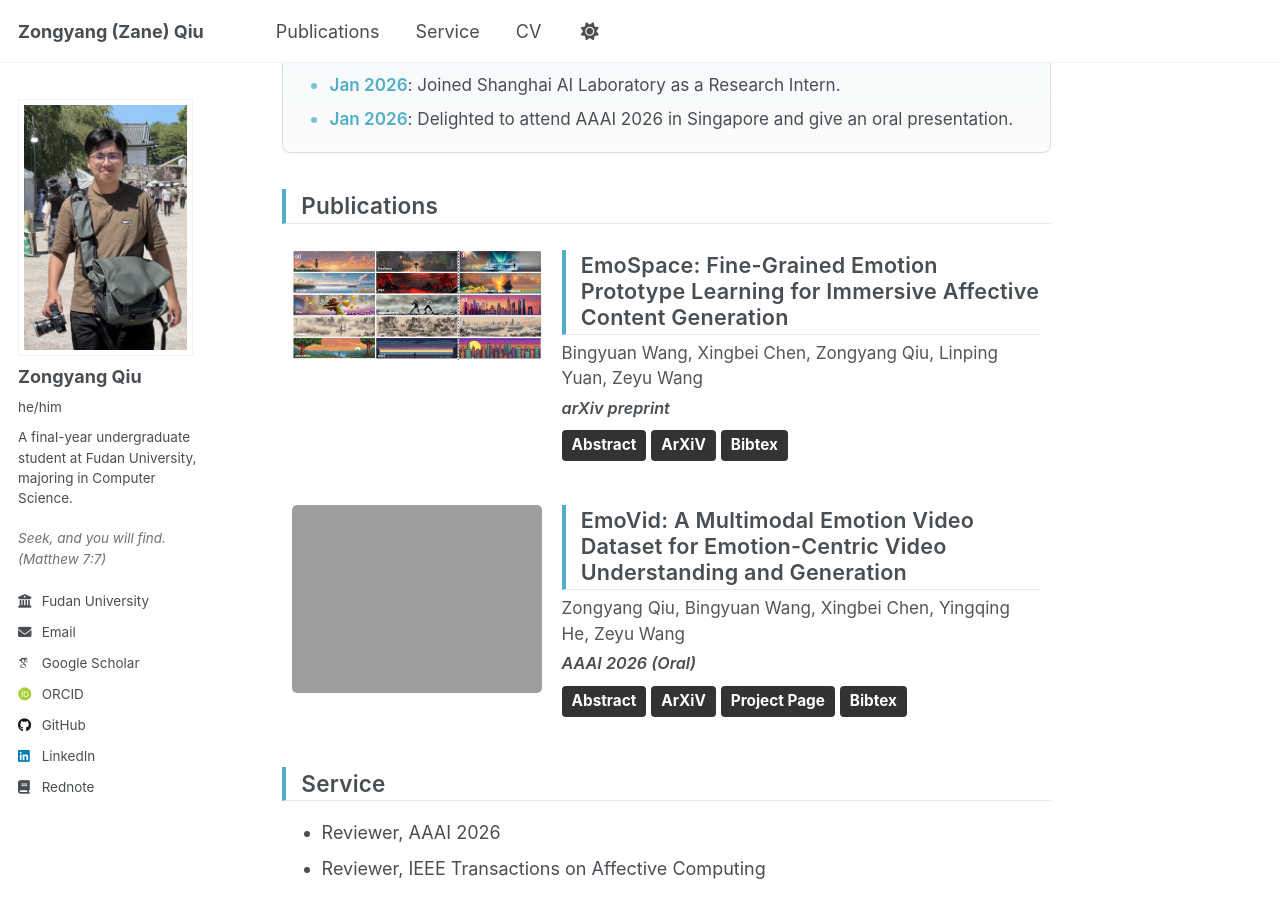
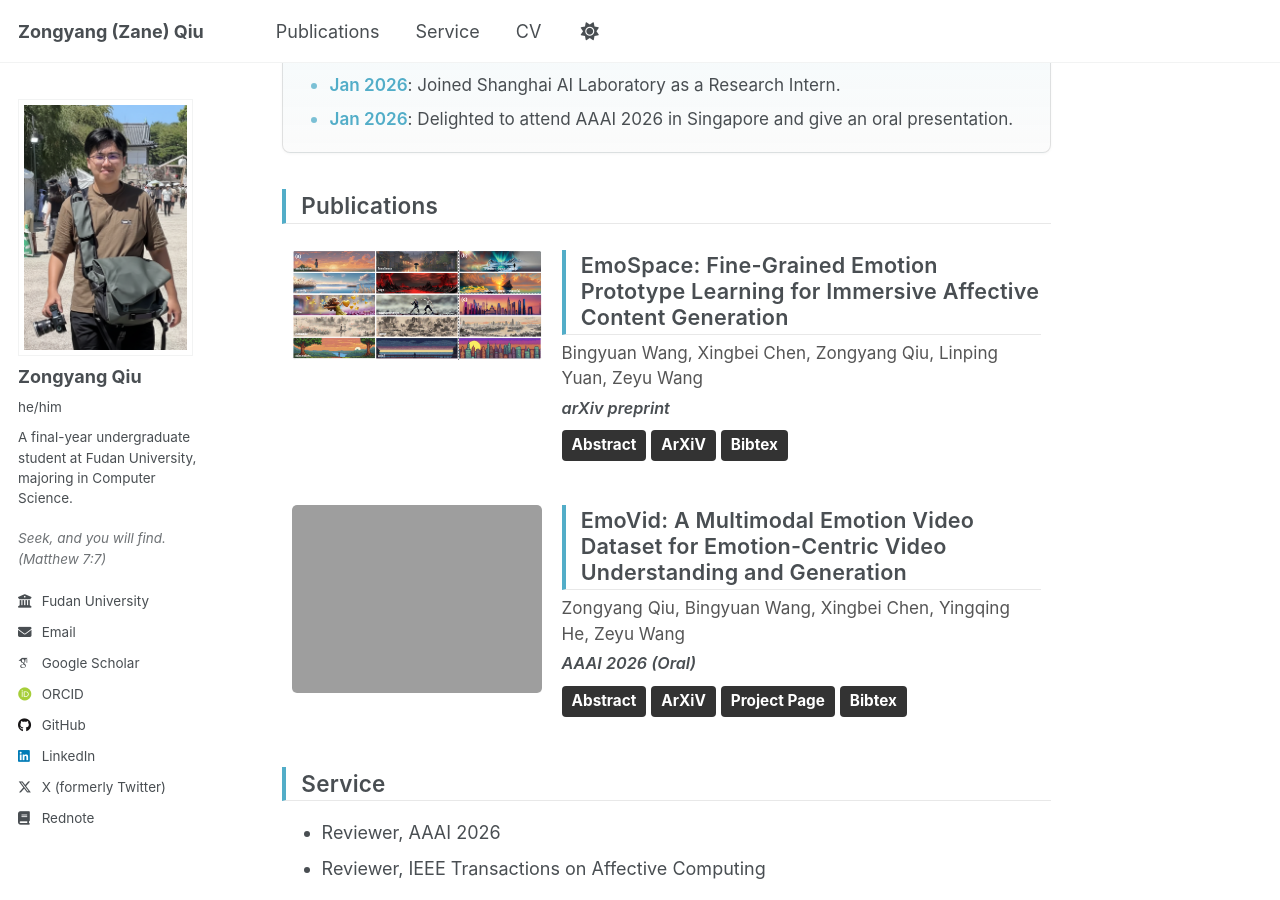
Before and after one commit to Zane-ZYQiu/Zane-ZYQiu.github.io, a Jekyll site: the page built from _pages/about.md, in a window 1280 px wide and 900 px high, scrolled down 520 px. Built offline with Jekyll 4.4.1, drawn with Linux system fonts in a browser that asks for light colours; some web fonts are replaced; part of the change alters nothing that is shown.

Commit message:
add twitter

```diff
--- a/_config.yml
+++ b/_config.yml
@@ -74,7 +74,7 @@ author:
   steam            : # Username
   telegram         : # URL
   tumblr           : # Username
-  twitter          : # Username for X / Twitter
+  twitter          : "Zane Qiu"
   vine             : # Username
   weibo            : # Username
   wikipedia        : # Username
```
